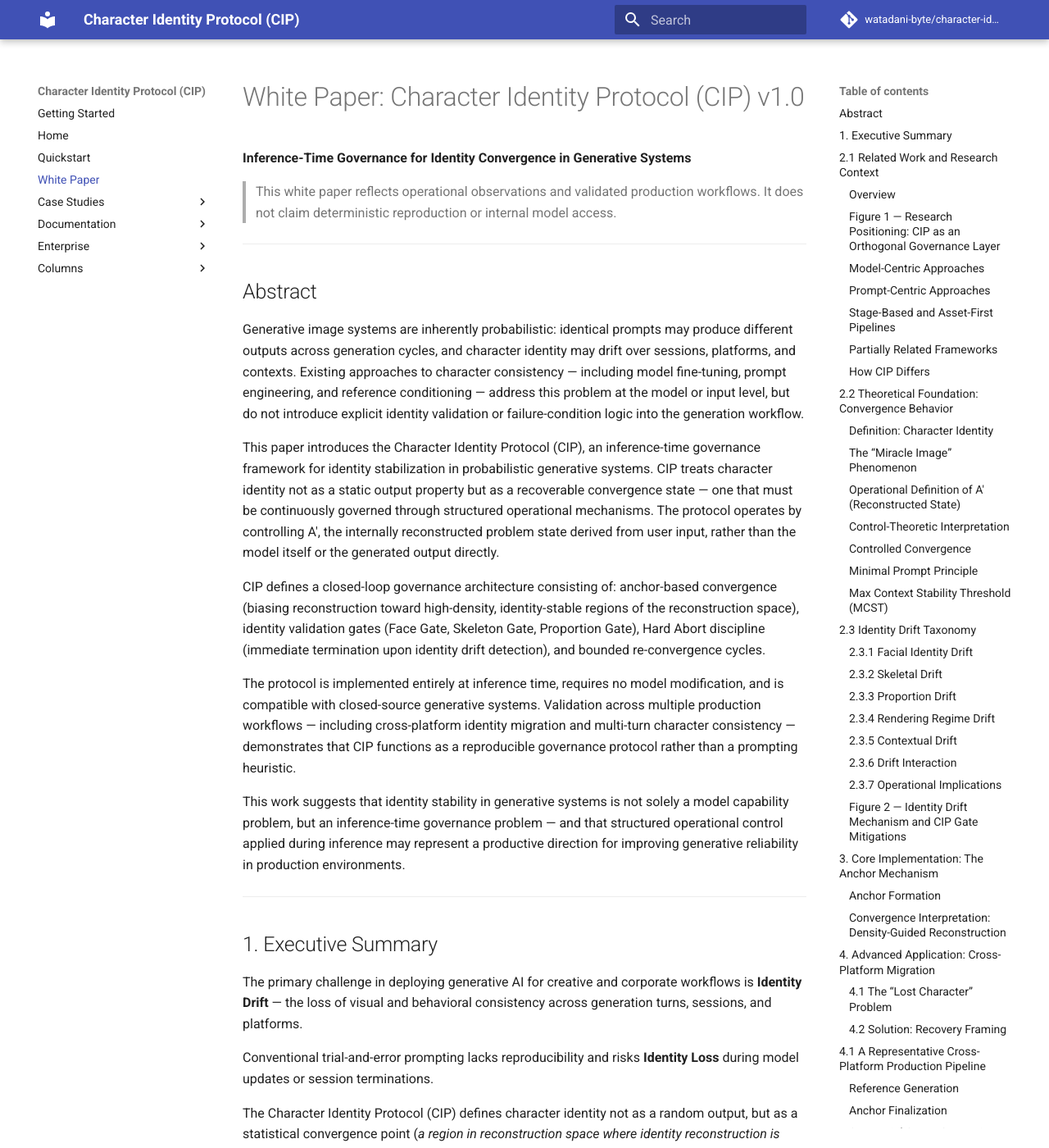
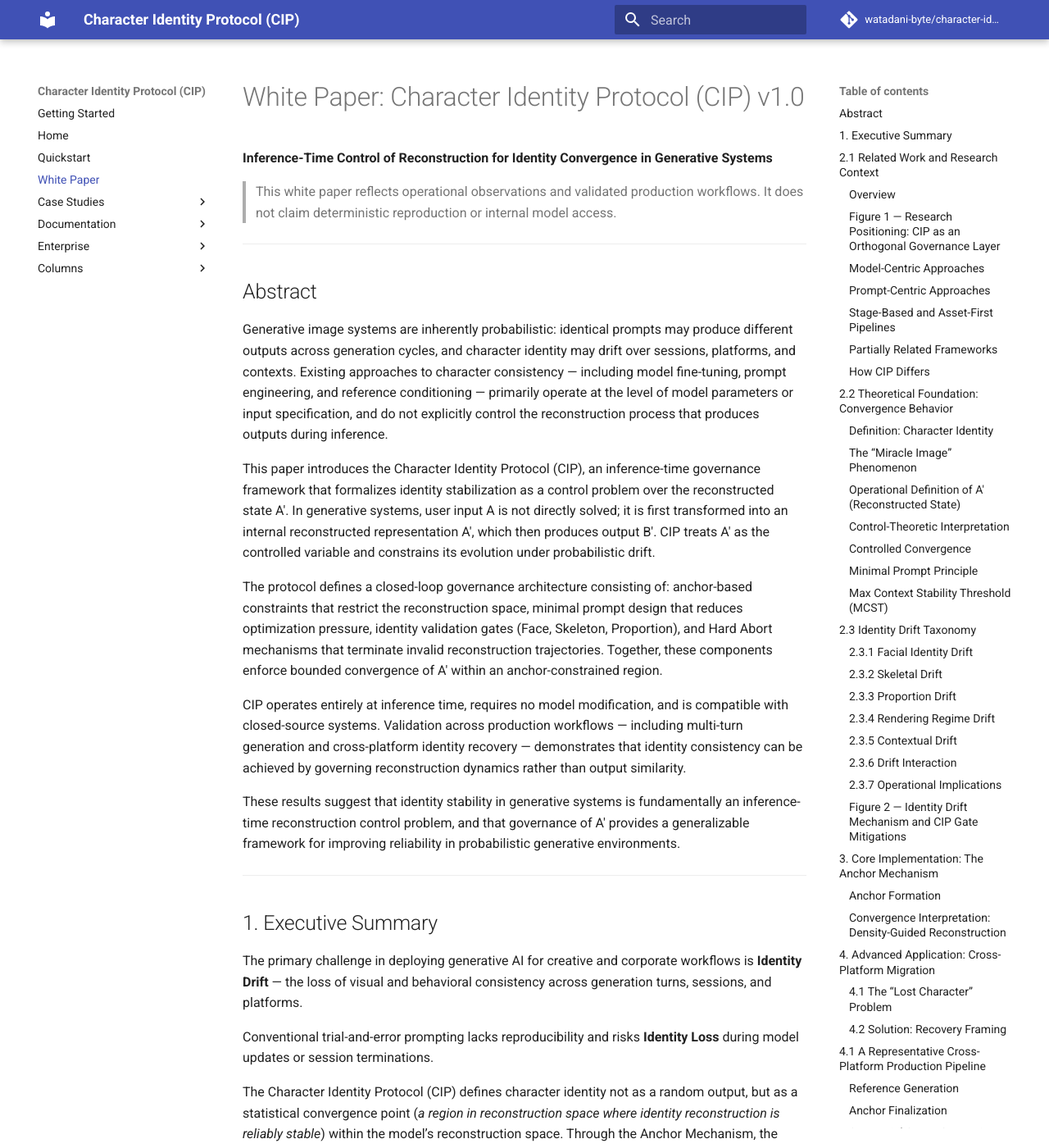
Before and after one commit to watadani-byte/character-identity-protocol, an MkDocs documentation site: the page built from docs/whitepaper_v1.md, in a window 1280 px wide and 1400 px high. Shown: the whole window at 82% size. Built offline with MkDocs 1.6.1 and Material for MkDocs 9.7.7, drawn with Linux system fonts in a browser that asks for light colours; comment, search, counter and statistics services are not loaded.

Commit message:
whitepaper_v1.md を更新

```diff
--- a/docs/whitepaper_v1.md
+++ b/docs/whitepaper_v1.md
@@ -1,6 +1,6 @@
 # White Paper: Character Identity Protocol (CIP) v1.0
 
-**Inference-Time Governance for Identity Convergence in Generative Systems**
+**Inference-Time Control of Reconstruction for Identity Convergence in Generative Systems**
 
 > This white paper reflects operational observations and validated production workflows.
 > It does not claim deterministic reproduction or internal model access.
@@ -9,15 +9,15 @@
 
 ## Abstract
 
-Generative image systems are inherently probabilistic: identical prompts may produce different outputs across generation cycles, and character identity may drift over sessions, platforms, and contexts. Existing approaches to character consistency — including model fine-tuning, prompt engineering, and reference conditioning — address this problem at the model or input level, but do not introduce explicit identity validation or failure-condition logic into the generation workflow.
+Generative image systems are inherently probabilistic: identical prompts may produce different outputs across generation cycles, and character identity may drift over sessions, platforms, and contexts. Existing approaches to character consistency — including model fine-tuning, prompt engineering, and reference conditioning — primarily operate at the level of model parameters or input specification, and do not explicitly control the reconstruction process that produces outputs during inference.
 
-This paper introduces the Character Identity Protocol (CIP), an inference-time governance framework for identity stabilization in probabilistic generative systems. CIP treats character identity not as a static output property but as a recoverable convergence state — one that must be continuously governed through structured operational mechanisms. The protocol operates by controlling A′, the internally reconstructed problem state derived from user input, rather than the model itself or the generated output directly.
+This paper introduces the Character Identity Protocol (CIP), an inference-time governance framework that formalizes identity stabilization as a control problem over the reconstructed state A′. In generative systems, user input A is not directly solved; it is first transformed into an internal reconstructed representation A′, which then produces output B′. CIP treats A′ as the controlled variable and constrains its evolution under probabilistic drift.
 
-CIP defines a closed-loop governance architecture consisting of: anchor-based convergence (biasing reconstruction toward high-density, identity-stable regions of the reconstruction space), identity validation gates (Face Gate, Skeleton Gate, Proportion Gate), Hard Abort discipline (immediate termination upon identity drift detection), and bounded re-convergence cycles.
+The protocol defines a closed-loop governance architecture consisting of: anchor-based constraints that restrict the reconstruction space, minimal prompt design that reduces optimization pressure, identity validation gates (Face, Skeleton, Proportion), and Hard Abort mechanisms that terminate invalid reconstruction trajectories. Together, these components enforce bounded convergence of A′ within an anchor-constrained region.
 
-The protocol is implemented entirely at inference time, requires no model modification, and is compatible with closed-source generative systems. Validation across multiple production workflows — including cross-platform identity migration and multi-turn character consistency — demonstrates that CIP functions as a reproducible governance protocol rather than a prompting heuristic.
+CIP operates entirely at inference time, requires no model modification, and is compatible with closed-source systems. Validation across production workflows — including multi-turn generation and cross-platform identity recovery — demonstrates that identity consistency can be achieved by governing reconstruction dynamics rather than output similarity.
 
-This work suggests that identity stability in generative systems is not solely a model capability problem, but an inference-time governance problem — and that structured operational control applied during inference may represent a productive direction for improving generative reliability in production environments.
+These results suggest that identity stability in generative systems is fundamentally an inference-time reconstruction control problem, and that governance of A′ provides a generalizable framework for improving reliability in probabilistic generative environments.
 
 -----
 
```
